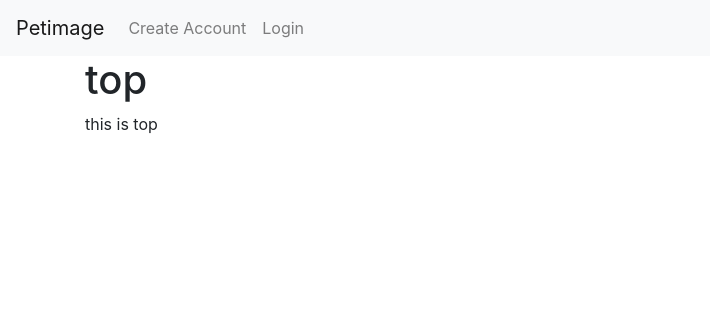
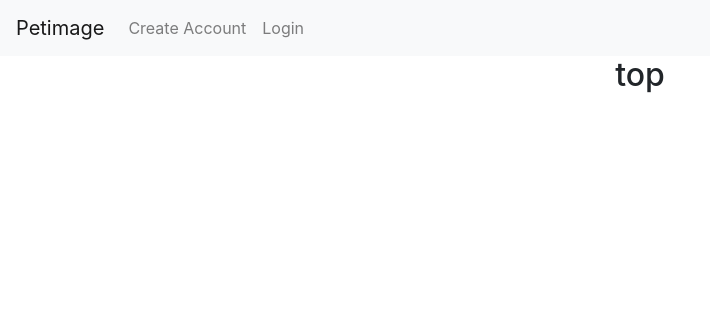
Before and after one commit to nancytaen/petimage, a Flask app: page / in a window 1280 px wide. Shown: the top 316 px of the page, without its empty margins (0-710 px from the left). Run offline with Flask 2, Linux system fonts and the light colour scheme; some libraries are stand-ins or nearby versions.

Commit message:
added title in layout

```diff
--- a/application/templates/layout.html
+++ b/application/templates/layout.html
@@ -12,6 +12,7 @@
 
 <body>
     {% include 'navigation.html' %}
+    <h2 class="text-center">{{ title }}</h2>
     {% block content %}{% endblock %}
 </body>
 
--- a/application/templates/post/feed.html
+++ b/application/templates/post/feed.html
@@ -2,6 +2,5 @@
 
 {% block content %}
     <div>
-        <h2 class="text-center">{{ title }}</h2>
     </div>
 {% endblock %}
--- a/application/templates/top.html
+++ b/application/templates/top.html
@@ -2,8 +2,6 @@
 
 {% block content %}
     <div class = "container">
-        <h1> {{title }} </h1>
-        <p> {{description}} </p>
     </div>
 
 {% endblock %}}
--- a/application/templates/user/login.html
+++ b/application/templates/user/login.html
@@ -2,7 +2,6 @@
 
 {% block content %}
     <div>
-        <h2 class="text-center">{{ title }}</h2>
         <div class="card col-sm-6 mx-auto">
             <form method="POST" action="/login">
                 {% for message in get_flashed_messages() %}
--- a/application/templates/user/signup.html
+++ b/application/templates/user/signup.html
@@ -2,7 +2,6 @@
 
 {% block content %}
     <div>
-        <h2 class="text-center">{{ title }}</h2>
         <div class="card col-sm-6 mx-auto">
         <form method="POST" action="/signup" novalidate>
             {% for message in get_flashed_messages() %}
```
